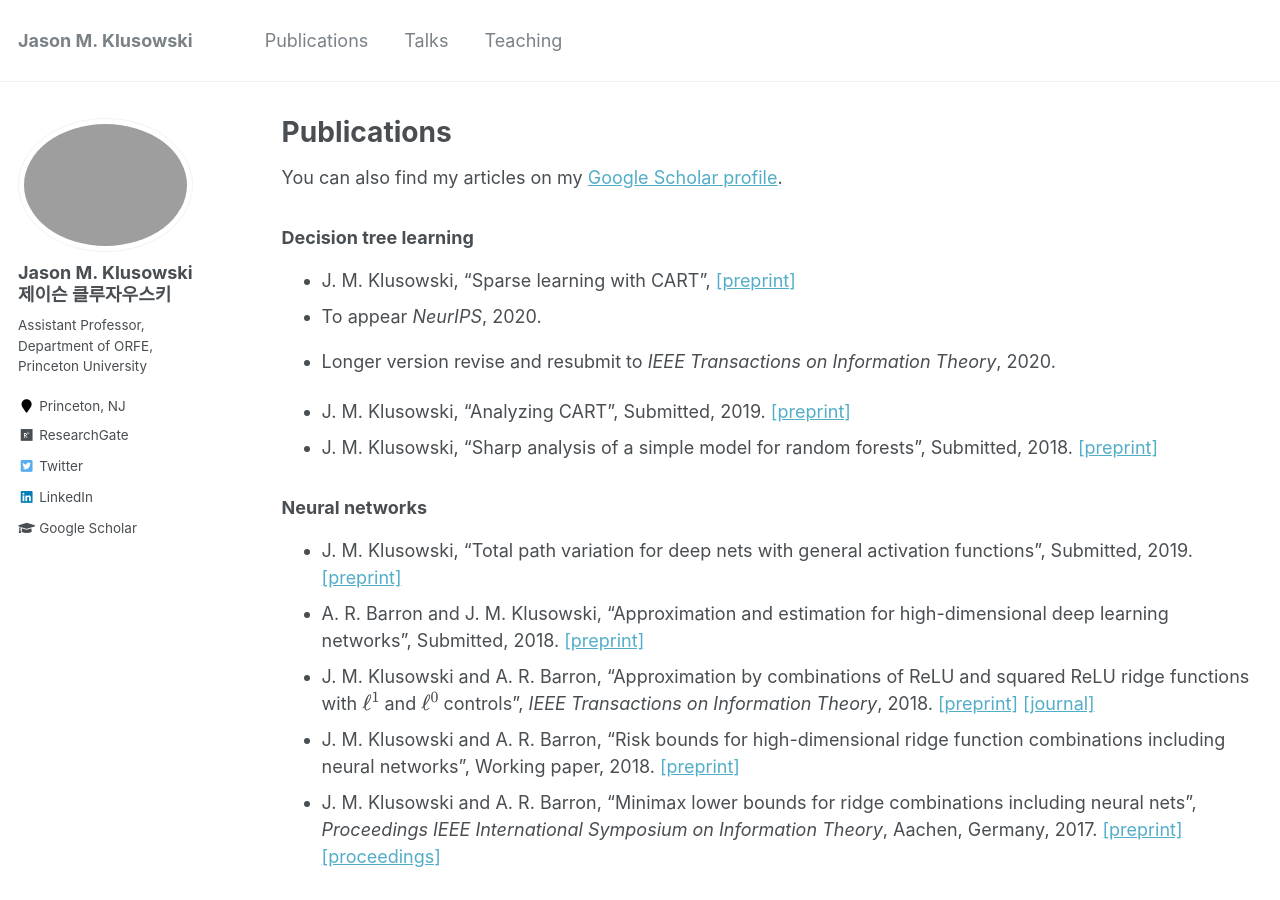
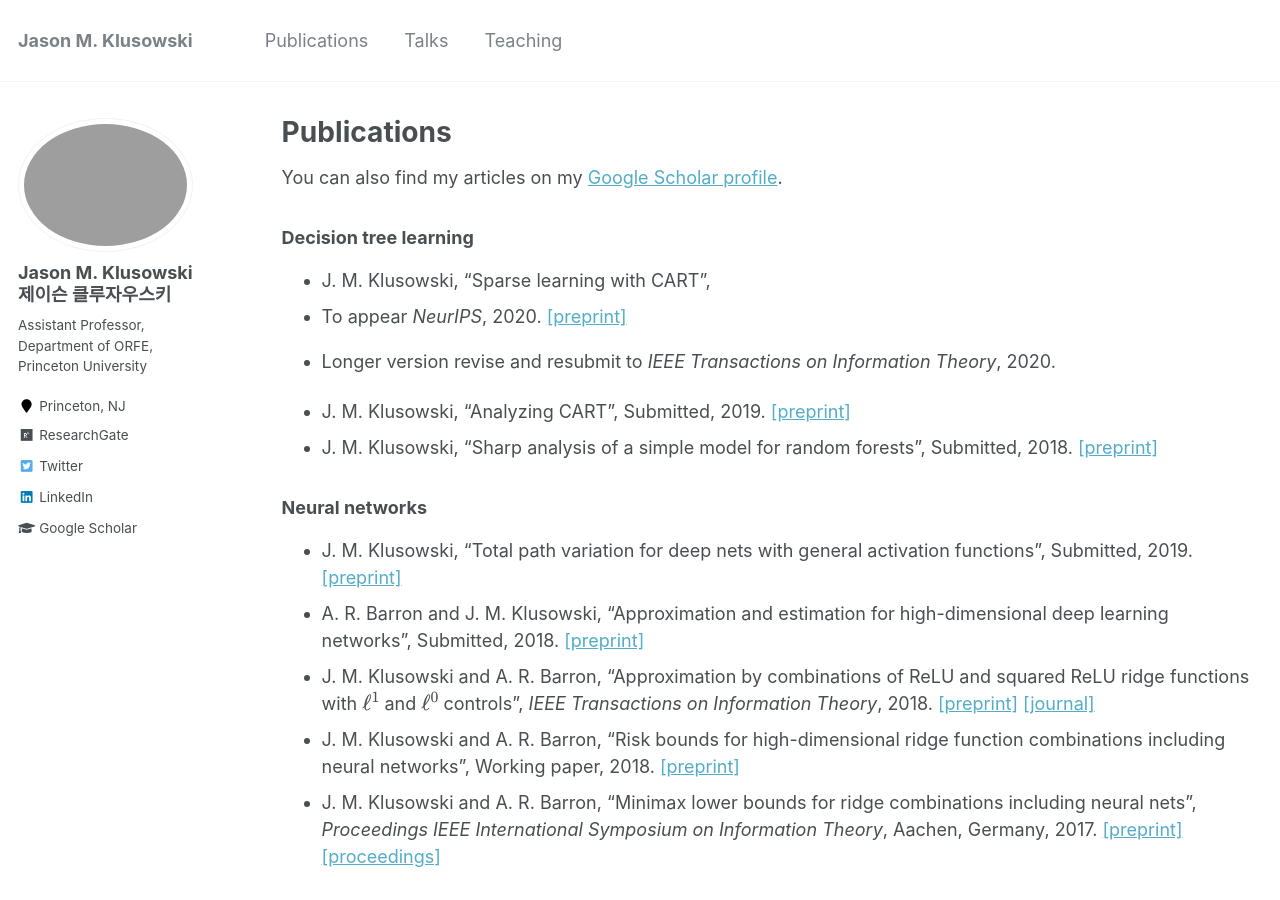
Before and after one commit to jasonklusowski/jasonklusowski.github.io, a Jekyll site: the page built from _pages/publications.md, in a window 1280 px wide and 900 px high. Built offline with Jekyll 4.4.1, drawn with Linux system fonts in a browser that asks for light colours; formulas are drawn with MathJax 3.

```diff
--- a/_pages/publications.md
+++ b/_pages/publications.md
@@ -9,8 +9,8 @@ You can also find my articles on my [Google Scholar profile](https://scholar.goo
 
 ### Decision tree learning
 
-* J. M. Klusowski, "Sparse learning with CART", [[preprint]](https://arxiv.org/pdf/2006.04266.pdf)
- - To appear _NeurIPS_, 2020.
+* J. M. Klusowski, "Sparse learning with CART",
+ - To appear _NeurIPS_, 2020. [[preprint]](https://arxiv.org/pdf/2006.04266.pdf)
  - Longer version revise and resubmit to _IEEE Transactions on Information Theory_, 2020.
 
 * J. M. Klusowski, "Analyzing CART", Submitted, 2019. [[preprint]](https://arxiv.org/pdf/1906.10086.pdf)
```
